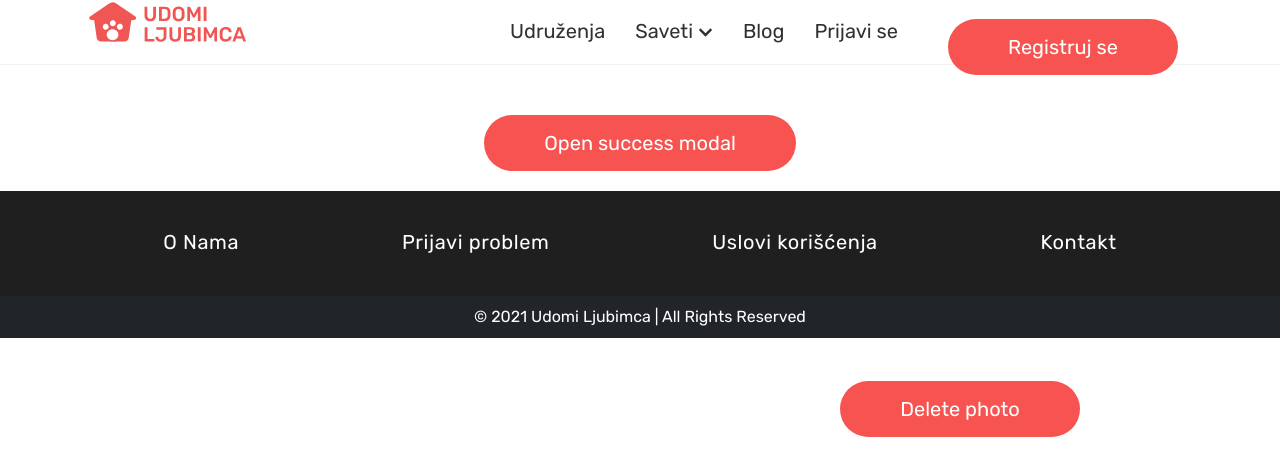
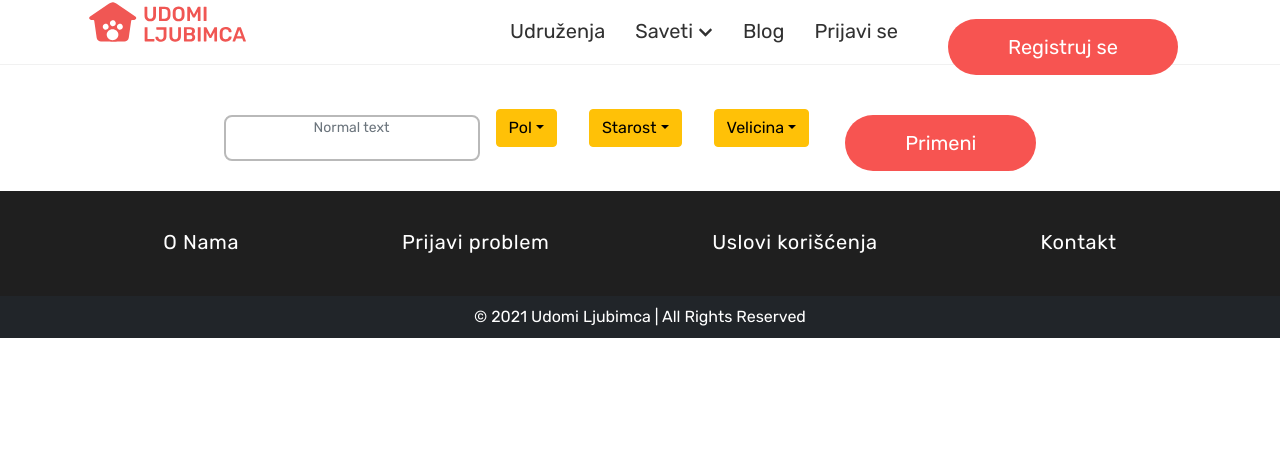
Before and after one commit to udomiljubimca/udomiljubimca-frontend, a React (Create React App) app in the folder frontend/: page /test in a window 1280 px wide. Shown: the top 476 px of the page. Built offline with nearby package versions, Linux system fonts and the light colour scheme.

Commit message:
Added Filter component

```diff
--- /dev/null
+++ b/frontend/src/components/Filter/Filter.css
@@ -0,0 +1,9 @@
+* {
+  margin: 0;
+  padding: 0;
+}
+.input {
+  max-width: 20%;
+  padding-bottom: 25px !important;
+  text-align: center;
+}
--- /dev/null
+++ b/frontend/src/components/Filter/Filter.js
@@ -0,0 +1,53 @@
+import React from "react";
+import { Dropdown, Button, Form } from "react-bootstrap";
+import "./Filter.css";
+
+export default function Filter() {
+  return (
+    <>
+      <Form.Control
+        className="d-inline input"
+        type="text"
+        placeholder="Normal text"
+        size="sm"
+      />
+      <Dropdown className="d-inline dropdown-item">
+        <Dropdown.Toggle id="dropdown-autoclose-true" variant="warning">
+          Pol
+        </Dropdown.Toggle>
+
+        <Dropdown.Menu>
+          <Dropdown.Item href="#">Svi</Dropdown.Item>
+          <Dropdown.Item href="#">Muski</Dropdown.Item>
+          <Dropdown.Item href="#">Zenski</Dropdown.Item>
+        </Dropdown.Menu>
+      </Dropdown>
+      <Dropdown className="d-inline dropdown-item">
+        <Dropdown.Toggle id="dropdown-autoclose-true" variant="warning">
+          Starost
+        </Dropdown.Toggle>
+
+        <Dropdown.Menu>
+          <Dropdown.Item href="#">Svi</Dropdown.Item>
+          <Dropdown.Item href="#">Junior</Dropdown.Item>
+          <Dropdown.Item href="#">Adult</Dropdown.Item>
+          <Dropdown.Item href="#">Senior</Dropdown.Item>
+        </Dropdown.Menu>
+      </Dropdown>
+      <Dropdown className="d-inline dropdown-item">
+        <Dropdown.Toggle id="dropdown-autoclose-true" variant="warning">
+          Velicina
+        </Dropdown.Toggle>
+
+        <Dropdown.Menu>
+          <Dropdown.Item href="#">Svi</Dropdown.Item>
+          <Dropdown.Item href="#">Mali</Dropdown.Item>
+          <Dropdown.Item href="#">Srednji</Dropdown.Item>
+          <Dropdown.Item href="#">Veliki</Dropdown.Item>
+        </Dropdown.Menu>
+      </Dropdown>
+
+      <Button className="custom-btn btn-primary">Primeni</Button>
+    </>
+  );
+}
--- a/frontend/src/pages/TestPage.js
+++ b/frontend/src/pages/TestPage.js
@@ -1,13 +1,15 @@
-import React from 'react';
-import DeletePhoto from '../components/Modals/DeletePhoto/DeletePhoto';
-import SuccessMessage from '../components/Modals/SuccessMessage/SuccessMessage';
+import React from "react";
+import DeletePhoto from "../components/Modals/DeletePhoto/DeletePhoto";
+import SuccessMessage from "../components/Modals/SuccessMessage/SuccessMessage";
+import Filter from "../components/Filter/Filter";
 
 // Route created for testing modals and new content
 export default function TestPage() {
   return (
     <div>
-      <DeletePhoto />
-      <SuccessMessage />
+      {/* <DeletePhoto />
+      <SuccessMessage /> */}
+      <Filter />
     </div>
   );
 }
```
